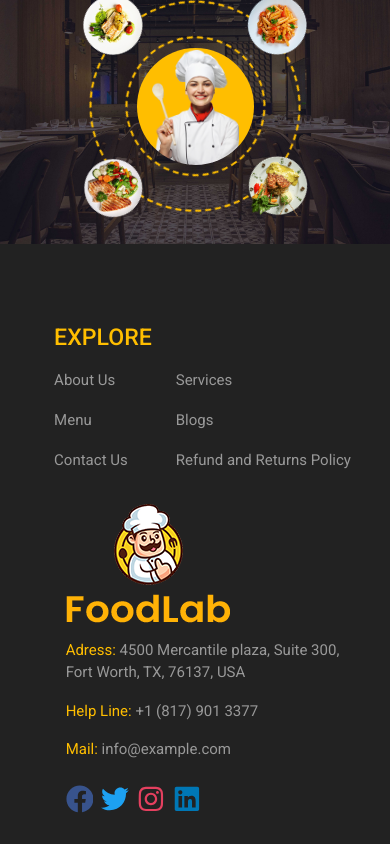
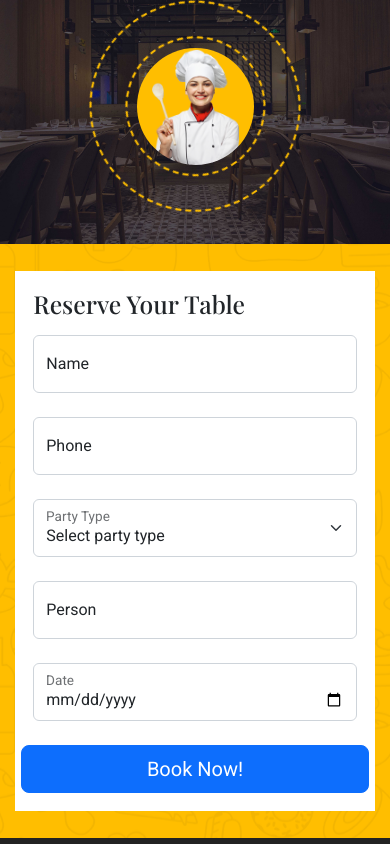
Before and after one commit to Tolea01/FoodLab-Frontend, a React (Create React App) app in the folder foodlab/: page / in a window 390 px wide. Shown: the part 7940-8784 px from the top of the page. Built offline with nearby package versions, Linux system fonts and the light colour scheme.

Commit message:
responsive table reservation section

```diff
--- a/foodlab/src/assets/styles/table-reservation-section.css
+++ b/foodlab/src/assets/styles/table-reservation-section.css
@@ -1,11 +1,19 @@
+@import url('https://fonts.googleapis.com/css2?family=Playfair+Display:wght@500;700&display=swap');
+
 .col-left,
 .col-right {
   padding: 0;
 }
 
+.col-left {
+  background-image: url('../img/reservation-section-img.jpg');
+  background-size: cover;
+}
+
 .reservation-section-img {
   width: 100%;
   height: 100%;
+  padding: 7%;
   background-image: url('../img/bg-food.png');
 }
 
@@ -51,7 +59,14 @@
   animation: dashed-circle 2s linear infinite;
 }
 
+.reservation-section-form {
+  padding: 5%;
+  background-color: #ffffff;
+}
 
+.reservation-section-form h2 {
+  font-family: Playfair Display;
+}
 
 @keyframes dashed-circle {
   0% {
@@ -73,6 +88,10 @@
     width: 80%;
     padding-bottom: 80%;
   }
+
+  .rotated-image-container {
+    display: none;
+  }
 }
 
 @media (max-width: 480px) {
--- a/foodlab/src/components/Pages/Home/Table Reservation Section/TableReservationSection.jsx
+++ b/foodlab/src/components/Pages/Home/Table Reservation Section/TableReservationSection.jsx
@@ -3,6 +3,9 @@ import Row from 'react-bootstrap/Row';
 import Col from 'react-bootstrap/Col';
 import Image from 'react-bootstrap/Image';
 import Container from 'react-bootstrap/Container';
+import Button from 'react-bootstrap/Button';
+import FloatingLabel from 'react-bootstrap/FloatingLabel';
+import Form from 'react-bootstrap/Form';
 import reservationSectionImg from '../../../../assets/img/reservation-section-img.jpg';
 import RotatedImage from '../../../Template/RotatedImage';
 import imgPlate1 from '../../../../assets/img/c-1.png';
@@ -16,21 +19,75 @@ export default function TableReservationSection() {
     <Container fluid>
       <Row className='reservation-section'>
         <Col sm={12} md={7} className='col-left position-relative'>
-          <div>
+          <div className='d-sm-block d-md-none'>
             <Image src={reservationSectionImg} fluid />
           </div>
           <figure className="circle position-absolute">
-            <RotatedImage zIndex='2' position='absolute' top='0' left='0' width='30%' img={imgPlate1} />
-            <RotatedImage zIndex='2' position='absolute' top='0' right='0' width='30%' img={imgPlate2} />
-            <RotatedImage zIndex='2' position='absolute' bottom='0' left='0' width='30%' img={imgPlate3} />
-            <RotatedImage zIndex='2' position='absolute' bottom='0' right='0' width='30%' img={imgPlate4} />
+            <div className='rotated-image-container'>
+              <RotatedImage zIndex='2' position='absolute' top='0' left='0' width='30%' img={imgPlate1} />
+              <RotatedImage zIndex='2' position='absolute' top='0' right='0' width='30%' img={imgPlate2} />
+              <RotatedImage zIndex='2' position='absolute' bottom='0' left='0' width='30%' img={imgPlate3} />
+              <RotatedImage zIndex='2' position='absolute' bottom='0' right='0' width='30%' img={imgPlate4} />
+            </div>
             <div className="inner-circle position-absolute"></div>
             <div className="middle-circle position-absolute"></div>
             <div className="outer-circle position-absolute z-1"></div>
           </figure>
         </Col>
         <Col sm={12} md={5} className='col-right'>
-          <div className='reservation-section-img' />
+          <div className='reservation-section-img'>
+            <Row>
+              <Col className='reservation-section-form'>
+                <h2 className='mb-3'>Reserve Your Table</h2>
+                <Form.Floating className="mb-4">
+                  <Form.Control
+                    id="floatingInputCustom"
+                    type="text"
+                    placeholder="input your name"
+                  />
+                  <label htmlFor="floatingInputCustom">Name</label>
+                </Form.Floating>
+
+                <Form.Floating className="mb-4">
+                  <Form.Control
+                    id="floatingPasswordCustom"
+                    type="text"
+                    placeholder="input your phone"
+                  />
+                  <label htmlFor="floatingPasswordCustom">Phone</label>
+                </Form.Floating>
+
+                <FloatingLabel className='mb-4' controlId="floatingSelect" label="Party Type">
+                  <Form.Select aria-label="Floating label select example">
+                    <option>Select party type</option>
+                    <option value="1">One</option>
+                    <option value="2">Two</option>
+                  </Form.Select>
+                </FloatingLabel>
+
+                <Form.Floating className="mb-4">
+                  <Form.Control
+                    id="floatingInputCustom"
+                    type="number"
+                    placeholder="input number of person"
+                  />
+                  <label htmlFor="floatingInputCustom">Person</label>
+                </Form.Floating>
+
+                <Form.Floating className="mb-4">
+                  <Form.Control
+                    id="floatingInputCustom"
+                    type="date"
+                    placeholder="input date"
+                  />
+                  <label htmlFor="floatingInputCustom">Date</label>
+                </Form.Floating>
+                <Row>
+                  <Button size='lg' variant="primary" type='submit'>Book Now!</Button>
+                </Row>
+              </Col>
+            </Row>
+          </div>
         </Col>
       </Row>
     </Container >
```
